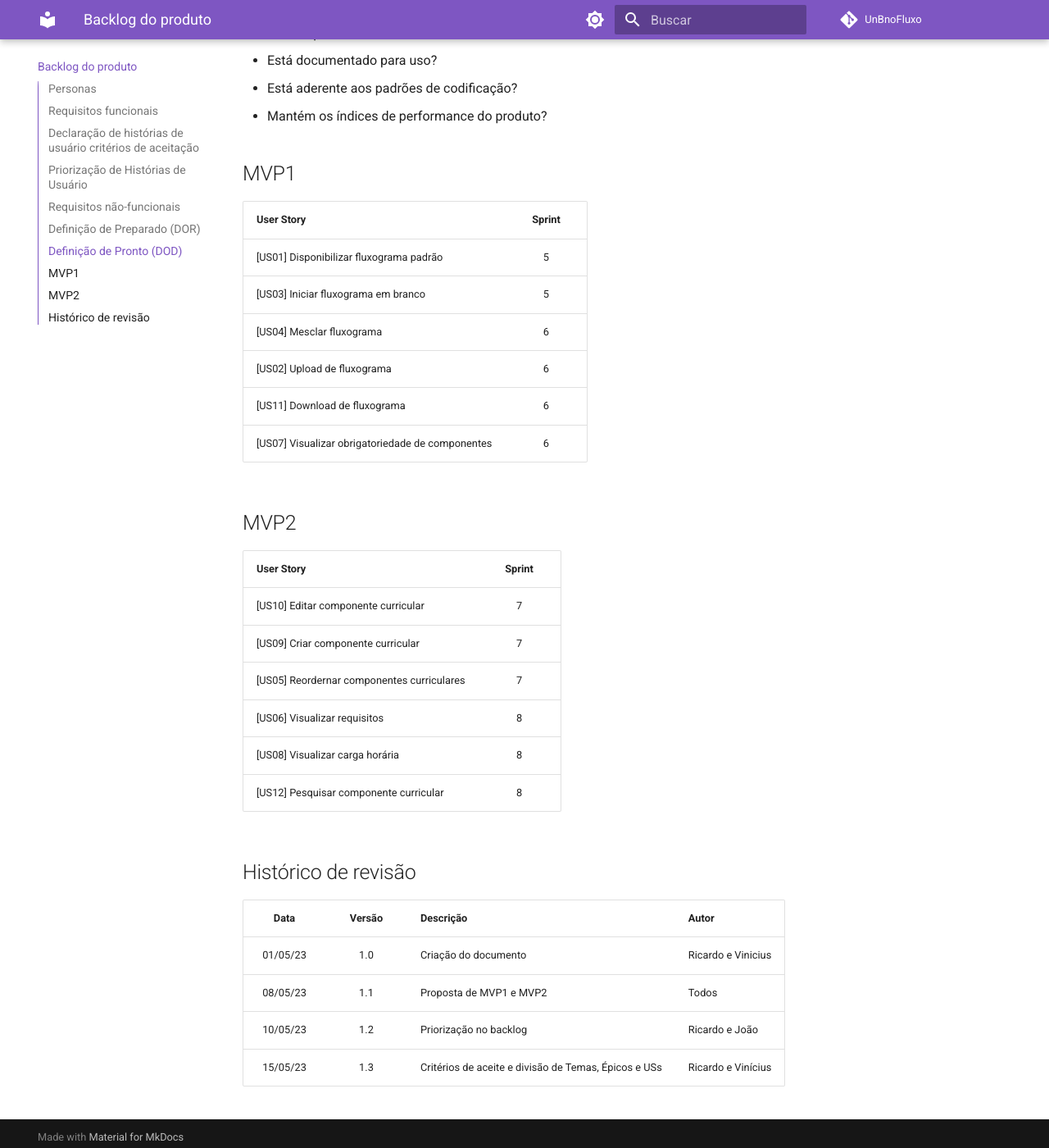
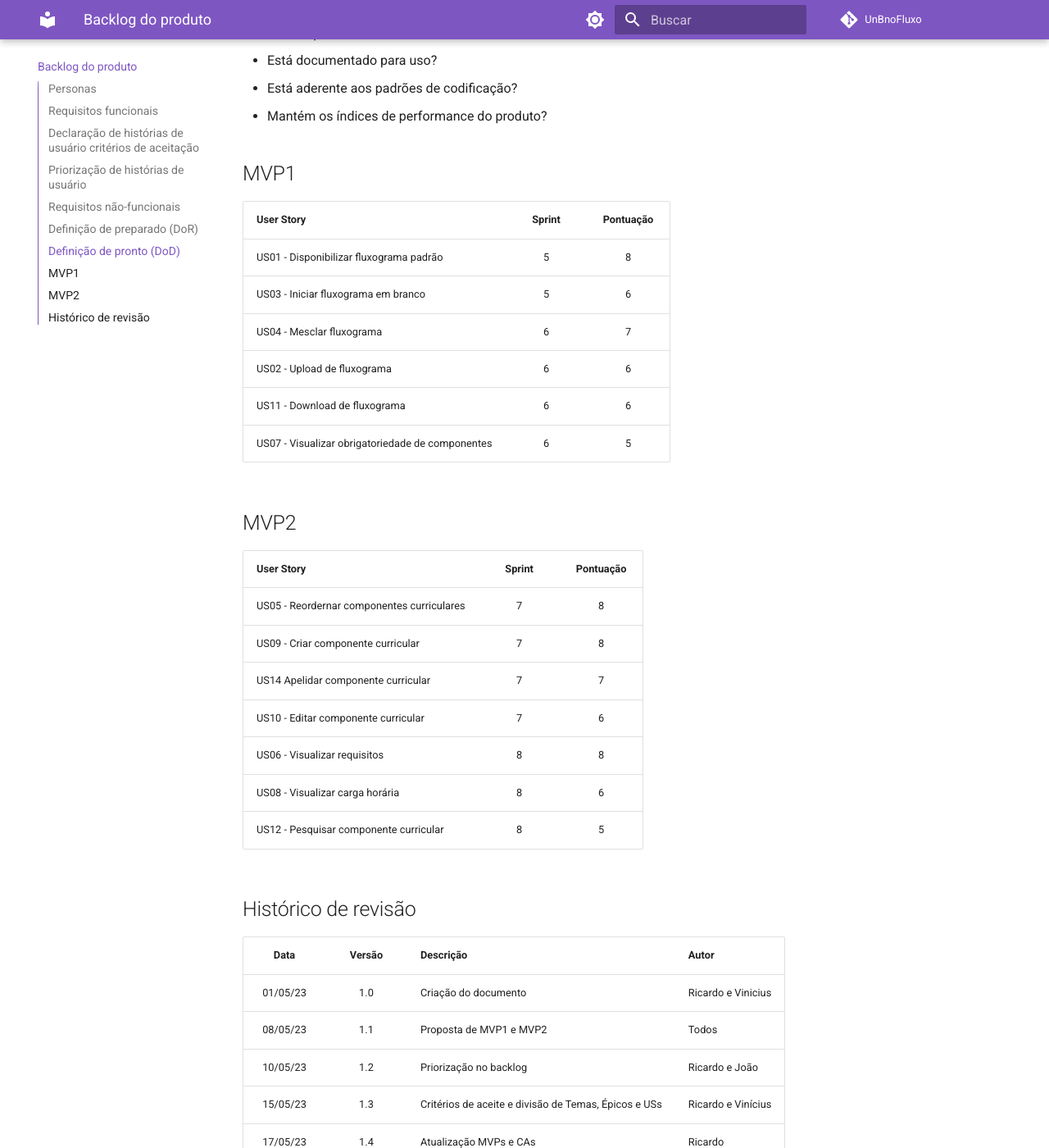
Before and after one commit to mdsreq-fga-unb/2023.1-UnBnoFluxo, an MkDocs documentation site: the page built from docs/Backlog.md, in a window 1280 px wide and 1400 px high, scrolled down 5868 px. Shown: the whole window at 82% size. Built offline with MkDocs 1.6.1 and Material for MkDocs 9.7.7, drawn with Linux system fonts in a browser that asks for light colours; comment, search, counter and statistics services are not loaded; some of the changed text lies outside the part shown.

Commit message:
mvps atualizados

```diff
--- a/docs/Backlog.md
+++ b/docs/Backlog.md
@@ -98,7 +98,7 @@ Um requisito funcional é uma especificação de uma funcionalidade ou comportam
 |  US15  | Exibir percentual do curso                  | Como estudante quero poder ver o percentual já concluído do curso para saber quanto já concluí e quanto ainda falta do curso                                                                                    | Deve exitir um painel com o percentual de conclusão do curso. <br> Além do percentual de conclusão do curso existem também percentuais para a carga horária de componentes optativos, obrigatorios e de modulo livre. <br> Esse percentual deve mudar automaticamente quando o usuário alternar o estado de conclusão de algum card de componente.  |
 
 
-## Priorização de Histórias de Usuário
+## Priorização de histórias de usuário
 
 **Obs:** A *Pontuação* (pts) é calculado com base nos critérios de viabilidade (v), complexidade (c) e valor de negócio (vn) da US referida. É atribuido para cada critério valores de 1 a 3 e realizada a equação:
 
@@ -120,8 +120,8 @@ pts =  v + c + vn
 |  US10  | Editar componente curricular                |        2         |      2      |      2       |     6     |
 |  US03  | Iniciar fluxograma em branco                |        1         |      3      |      2       |     6     |
 |  US12  | Pesquisar componente curricular             |        1         |      1      |      3       |     5     |
+|  US07  | Visualizar obrigatoriedade de componentes   |        2         |      2      |      1       |     5     |
 |  US13  | Marcar componente curricular como concluido |        1         |      2      |      2       |     5     |
-|  US07  | Visualizar obrigatoriedade de componentes   |        2         |      2      |      1       |     5     |
 |  US15  | Exibir percentual do curso                  |        1         |      2      |      2       |     5     |
 
 
@@ -140,7 +140,7 @@ Um requisito não funcional é uma especificação de uma característica ou pro
 |  RNF8  | Desempenho      | O sistema deve apresentar um tempo médio de resposta de no máximo 1000ms                                                                                                                                                                                     |
 
 
-## Definição de Preparado (DOR)
+## Definição de preparado (DoR)
 Acordo entre o time e o PO indicando quando um requisito estará preparado para ser puxado para uma Sprint.
 Para saber se o requisito está preparado, faz-se as perguntas a seguir:
 
@@ -151,7 +151,7 @@ Para saber se o requisito está preparado, faz-se as perguntas a seguir:
 - As dependências do Requisito estão identificadas (se houver)?
 
 
-## Definição de Pronto (DOD)
+## Definição de pronto (DoD)
 Acordo que demonstra a qualidade do Requisito produzido, na qual “Done” comprova a satisfação de todos com
 o trabalho realizado. Se um Requisito não atende ao “Done”, ele não deve ser liberado ou mesmo apresentado na Sprint Review.
 Para saber se o requisito está pronto, faz-se as perguntas a seguir:
@@ -164,24 +164,25 @@ Para saber se o requisito está pronto, faz-se as perguntas a seguir:
 
 
 ## MVP1
-| User Story                                       | Sprint |
-| ------------------------------------------------ | :----: |
-| [US01] Disponibilizar fluxograma padrão          |   5    |
-| [US03] Iniciar fluxograma em branco              |   5    |
-| [US04] Mesclar fluxograma                        |   6    |
-| [US02] Upload de fluxograma                      |   6    |
-| [US11] Download de fluxograma                    |   6    |
-| [US07] Visualizar obrigatoriedade de componentes |   6    |
+| User Story                                       | Sprint | Pontuação |
+| ------------------------------------------------ | :----: | :-------: |
+| US01 - Disponibilizar fluxograma padrão          |   5    |     8     |
+| US03 - Iniciar fluxograma em branco              |   5    |     6     |
+| US04 - Mesclar fluxograma                        |   6    |     7     |
+| US02 - Upload de fluxograma                      |   6    |     6     |
+| US11 - Download de fluxograma                    |   6    |     6     |
+| US07 - Visualizar obrigatoriedade de componentes |   6    |     5     |
 
 ## MVP2
-| User Story                                 | Sprint |
-| ------------------------------------------ | :----: |
-| [US10] Editar componente curricular        |   7    |
-| [US09] Criar componente curricular         |   7    |
-| [US05] Reordernar componentes curriculares |   7    |
-| [US06] Visualizar requisitos               |   8    |
-| [US08] Visualizar carga horária            |   8    |
-| [US12] Pesquisar componente curricular     |   8    |
+| User Story                                 | Sprint | Pontuação |
+| ------------------------------------------ | :----: | :-------: |
+| US05 - Reordernar componentes curriculares |   7    |     8     |
+| US09 - Criar componente curricular         |   7    |     8     |
+| US14   Apelidar componente curricular      |   7    |     7     |
+| US10 - Editar componente curricular        |   7    |     6     |
+| US06 - Visualizar requisitos               |   8    |     8     |
+| US08 - Visualizar carga horária            |   8    |     6     |
+| US12 - Pesquisar componente curricular     |   8    |     5     |
 
 
 ## Histórico de revisão
@@ -191,3 +192,4 @@ Para saber se o requisito está pronto, faz-se as perguntas a seguir:
 | 08/05/23 |  1.1   | Proposta de MVP1 e MVP2                              | Todos              |
 | 10/05/23 |  1.2   | Priorização no backlog                               | Ricardo e João     |
 | 15/05/23 |  1.3   | Critérios de aceite e divisão de Temas, Épicos e USs | Ricardo e Vinícius |
+| 17/05/23 |  1.4   | Atualização MVPs e CAs                               | Ricardo            |
```
